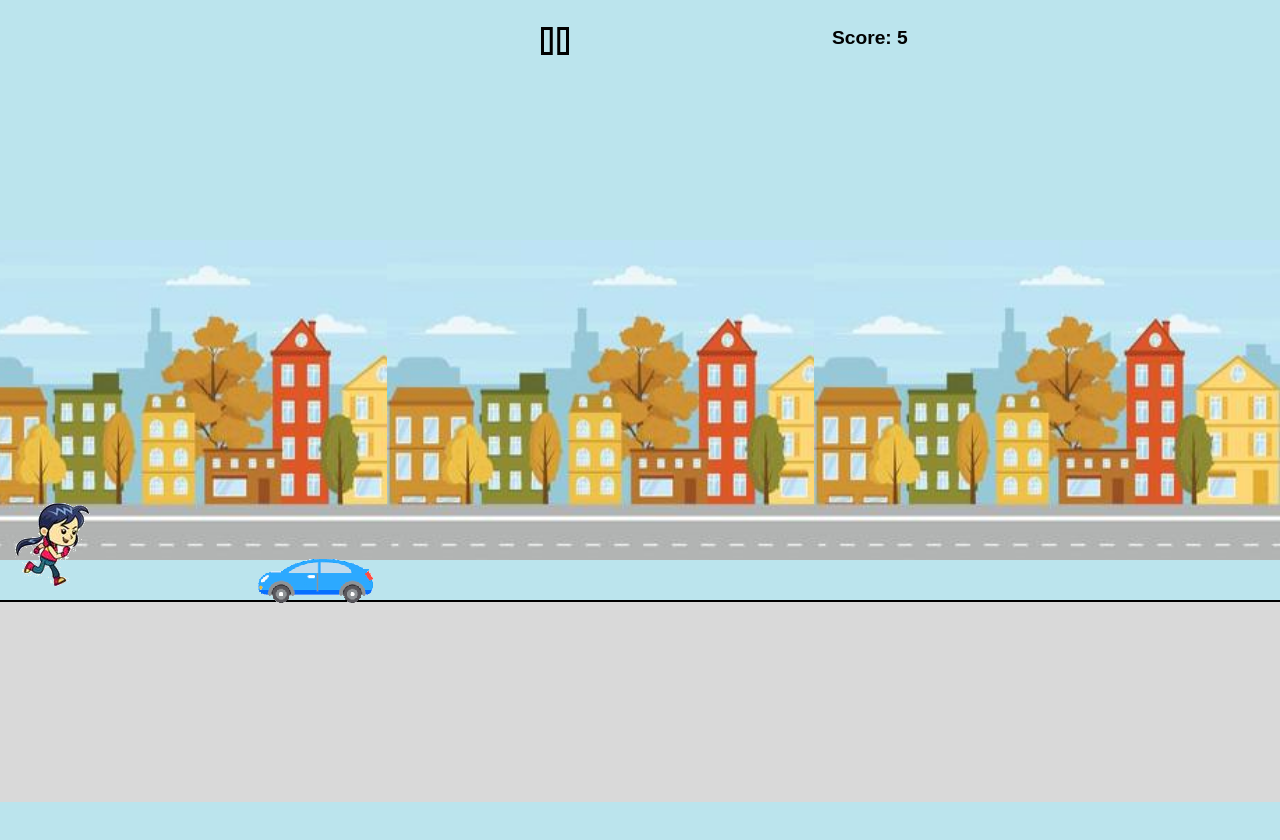
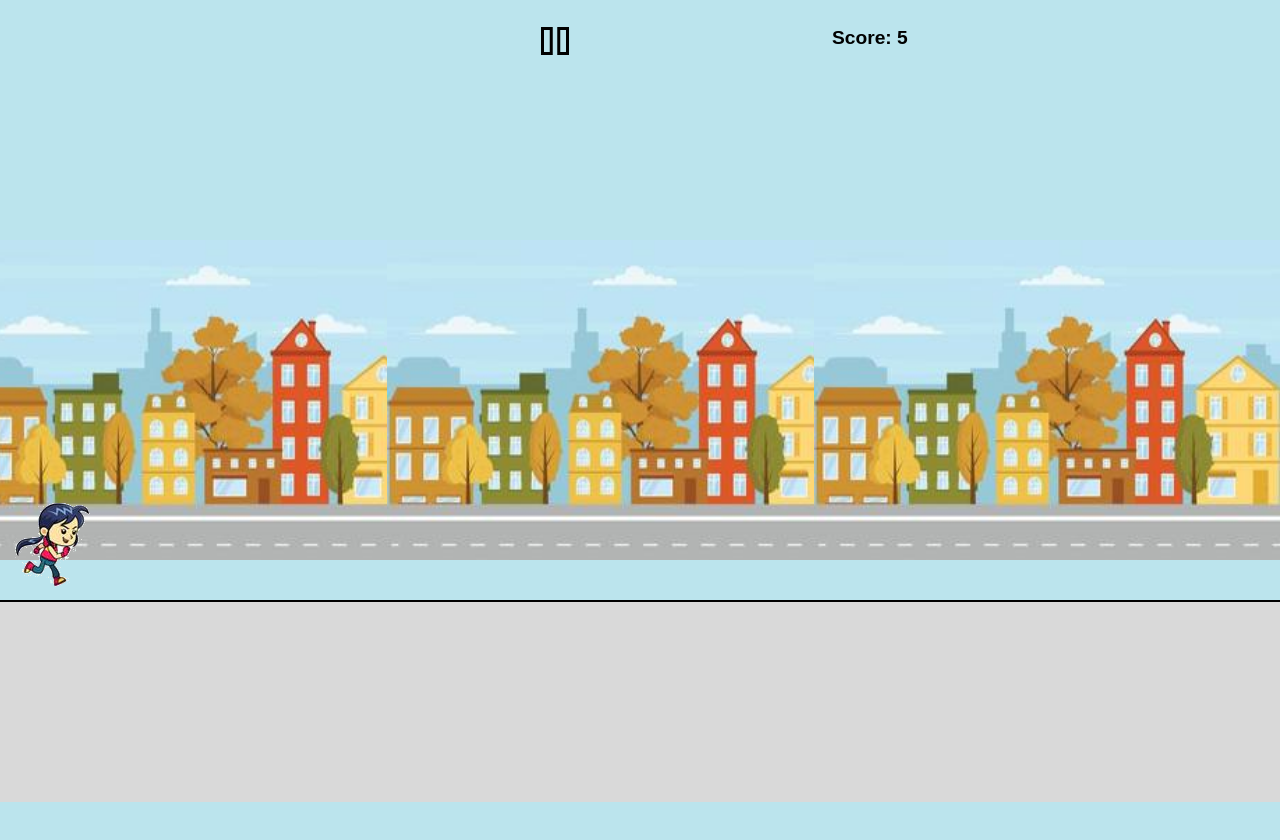
Before and after one commit to araujobrunodev/Air-girl, a React (Vite) app: page /playing in a window 1280 px wide. Shown: the top 840 px of the page. Built offline with nearby package versions, Linux system fonts and the light colour scheme; a web font is replaced by a local one.

Commit message:
implement permision condition to Obstacle.tsx

```diff
--- a/src/elements/challenge/obstacle.tsx
+++ b/src/elements/challenge/obstacle.tsx
@@ -1,4 +1,5 @@
 import { itemObstacle, useObstacle } from "../../globalContext/childsObstacle"
+import { usePermision } from "../../globalContext/permision"
 import createIdentification from "../identification"
 import CreateObstacle from "./CreateObstacle"
 import findObstacleImgs from "./obstacleImg"
@@ -8,6 +9,7 @@ import "../../css/baseObstacle.css"
 const Obstacle = () => {
 	const time = 100
 	let obstacle = useObstacle()
+	let permision = usePermision()
 	let [Render, setRender] = useState<any>()
 	const obstacleNames = [
 		findObstacleImgs({ name: "traffic cone" }),
@@ -18,7 +20,7 @@ const Obstacle = () => {
 	useEffect(() => {
 		console.log("obstacles:", obstacle.item)
 		const create = () => {
-			if (obstacle.item.length != 0) return
+			if (!permision.create) return
 
 			let randomObstacle = Math.round(Math.random() * (obstacleNames.length - 1))
 			let identification = createIdentification()
@@ -33,6 +35,8 @@ const Obstacle = () => {
 					setMove:() => {}
 				}
 			] as itemObstacle[])
+
+			permision.setCreate(false)
 		}
 
 		const move = () => {
```
